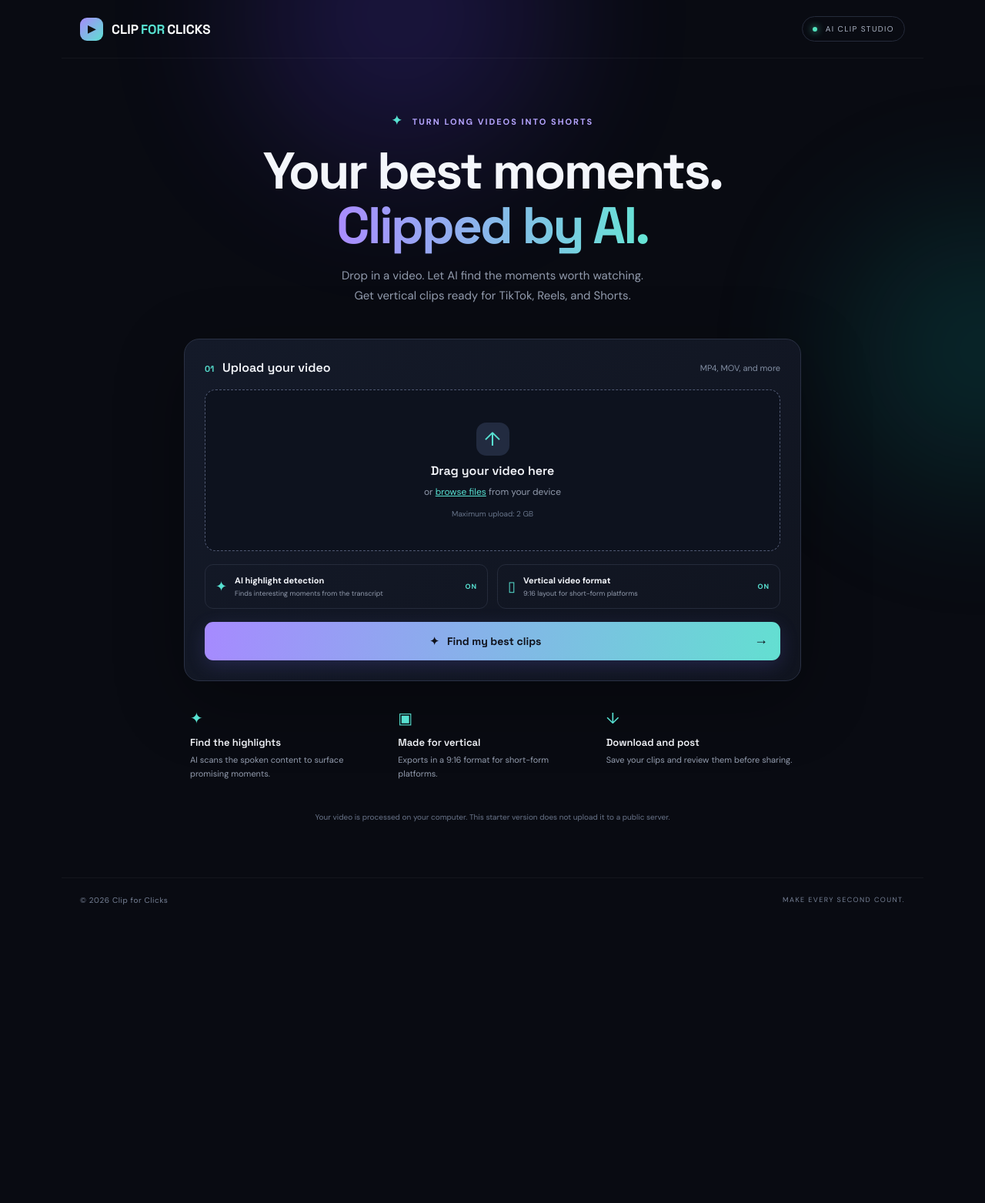
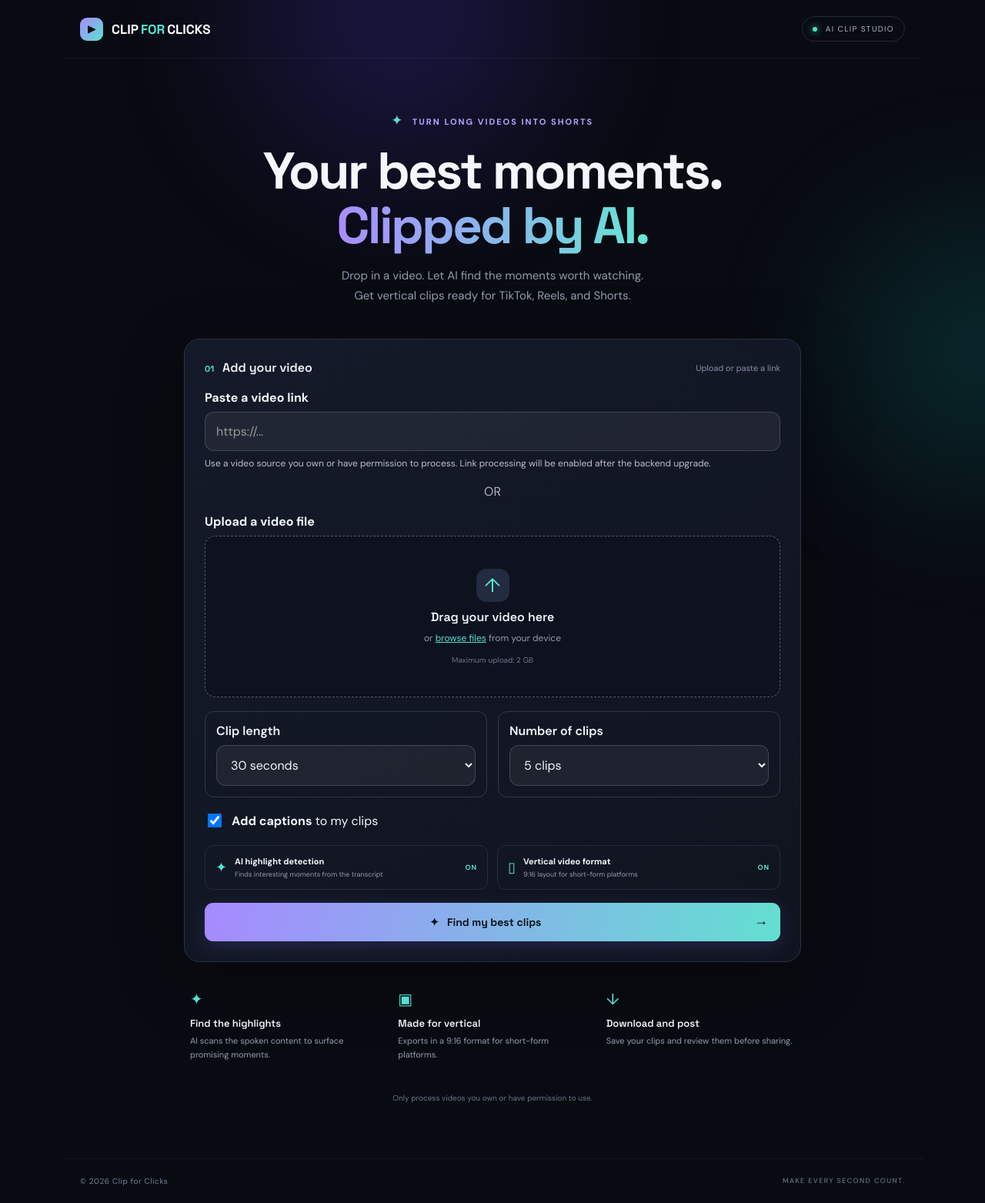
Before and after one commit to huddurk/Clips-For-Clicks, a Flask app: page / in a window 1280 px wide. Shown: the whole page at 77% size. Before the commit the page ends 1176 px from the top, so only its background shows below. Run offline with Flask 3, Linux system fonts and the light colour scheme.

Commit message:
Update index.html

```diff
--- a/clip_for_clicks/templates/index.html
+++ b/clip_for_clicks/templates/index.html
@@ -1,28 +1,123 @@
 <!doctype html>
 <html lang="en">
 <head>
-<meta charset="utf-8"><meta name="viewport" content="width=device-width, initial-scale=1">
+<meta charset="utf-8">
+<meta name="viewport" content="width=device-width, initial-scale=1">
 <title>Clip for Clicks — AI Video Clipper</title>
+
 <link rel="preconnect" href="https://fonts.googleapis.com">
 <link href="https://fonts.googleapis.com/css2?family=DM+Sans:wght@400;500;600;700&family=Space+Grotesk:wght@500;600;700&display=swap" rel="stylesheet">
 <link rel="stylesheet" href="/static/style.css">
+
+<style>
+.source-label {
+  display: block;
+  font-weight: 700;
+  margin: 18px 0 8px;
+}
+.url-input, .option-select {
+  width: 100%;
+  padding: 14px;
+  border: 1px solid rgba(150,150,170,.3);
+  border-radius: 12px;
+  background: rgba(255,255,255,.06);
+  color: inherit;
+  font: inherit;
+  box-sizing: border-box;
+}
+.url-input::placeholder {
+  color: #999;
+}
+.option-grid {
+  display: grid;
+  grid-template-columns: repeat(2,minmax(0,1fr));
+  gap: 14px;
+  margin: 18px 0;
+}
+.option-card {
+  padding: 14px;
+  border: 1px solid rgba(150,150,170,.25);
+  border-radius: 12px;
+}
+.option-card label {
+  display: block;
+  font-weight: 600;
+  margin-bottom: 8px;
+}
+.option-select option {
+  color: #222;
+}
+.caption-option {
+  display: flex;
+  align-items: center;
+  gap: 10px;
+  margin: 12px 0 20px;
+}
+.caption-option input {
+  width: 18px;
+  height: 18px;
+}
+.source-note {
+  font-size: 12px;
+  opacity: .75;
+  margin-top: 8px;
+}
+@media(max-width:500px) {
+  .option-grid {
+    grid-template-columns: 1fr;
+  }
+}
+</style>
 </head>
+
 <body>
-<div class="glow glow-a"></div><div class="glow glow-b"></div>
+<div class="glow glow-a"></div>
+<div class="glow glow-b"></div>
+
 <header class="nav">
-  <a class="brand" href="#"><span class="brand-icon">▶</span><span>CLIP<span class="accent">FOR</span>CLICKS</span></a>
+  <a class="brand" href="#">
+    <span class="brand-icon">▶</span>
+    <span>CLIP<span class="accent">FOR</span>CLICKS</span>
+  </a>
   <span class="nav-pill"><i></i> AI CLIP STUDIO</span>
 </header>
+
 <main>
   <section class="hero">
-    <div class="eyebrow"><span class="spark">✦</span> TURN LONG VIDEOS INTO SHORTS</div>
+    <div class="eyebrow">
+      <span class="spark">✦</span> TURN LONG VIDEOS INTO SHORTS
+    </div>
     <h1>Your best moments.<br><span class="gradient">Clipped by AI.</span></h1>
-    <p class="sub">Drop in a video. Let AI find the moments worth watching.<br>Get vertical clips ready for TikTok, Reels, and Shorts.</p>
+    <p class="sub">
+      Drop in a video. Let AI find the moments worth watching.<br>
+      Get vertical clips ready for TikTok, Reels, and Shorts.
+    </p>
   </section>
 
   <section class="workspace">
-    <div class="panel-head"><div><span class="step">01</span><b>Upload your video</b></div><span class="muted">MP4, MOV, and more</span></div>
+    <div class="panel-head">
+      <div><span class="step">01</span><b>Add your video</b></div>
+      <span class="muted">Upload or paste a link</span>
+    </div>
+
     <form id="clipForm">
+
+      <label class="source-label" for="videoUrl">Paste a video link</label>
+      <input
+        class="url-input"
+        type="url"
+        id="videoUrl"
+        name="video_url"
+        placeholder="https://..."
+      >
+      <p class="source-note">
+        Use a video source you own or have permission to process.
+        Link processing will be enabled after the backend upgrade.
+      </p>
+
+      <div style="text-align:center;margin:18px 0;opacity:.7;">OR</div>
+
+      <label class="source-label" for="video">Upload a video file</label>
       <label class="dropzone" id="dropzone" for="video">
         <input type="file" id="video" name="video" accept="video/*" hidden>
         <div class="upload-icon">↑</div>
@@ -30,26 +125,109 @@
         <span id="fileHint">or <u>browse files</u> from your device</span>
         <small>Maximum upload: 2 GB</small>
       </label>
+
+      <div class="option-grid">
+        <div class="option-card">
+          <label for="clipDuration">Clip length</label>
+          <select class="option-select" id="clipDuration" name="clip_duration">
+            <option value="15">15 seconds</option>
+            <option value="30" selected>30 seconds</option>
+            <option value="45">45 seconds</option>
+            <option value="60">60 seconds</option>
+          </select>
+        </div>
+
+        <div class="option-card">
+          <label for="clipCount">Number of clips</label>
+          <select class="option-select" id="clipCount" name="clip_count">
+            <option value="3">3 clips</option>
+            <option value="5" selected>5 clips</option>
+            <option value="10">10 clips</option>
+            <option value="20">20 clips</option>
+          </select>
+        </div>
+      </div>
+
+      <label class="caption-option" for="captions">
+        <input type="checkbox" id="captions" name="captions" checked>
+        <span><b>Add captions</b> to my clips</span>
+      </label>
+
       <div class="settings">
-        <div class="setting"><span class="setting-icon">✦</span><div><b>AI highlight detection</b><small>Finds interesting moments from the transcript</small></div><span class="toggle">ON</span></div>
-        <div class="setting"><span class="setting-icon">▯</span><div><b>Vertical video format</b><small>9:16 layout for short-form platforms</small></div><span class="toggle">ON</span></div>
+        <div class="setting">
+          <span class="setting-icon">✦</span>
+          <div>
+            <b>AI highlight detection</b>
+            <small>Finds interesting moments from the transcript</small>
+          </div>
+          <span class="toggle">ON</span>
+        </div>
+
+        <div class="setting">
+          <span class="setting-icon">▯</span>
+          <div>
+            <b>Vertical video format</b>
+            <small>9:16 layout for short-form platforms</small>
+          </div>
+          <span class="toggle">ON</span>
+        </div>
       </div>
-      <button class="primary" id="submitBtn" type="submit">✦ &nbsp; Find my best clips <span>→</span></button>
+
+      <button class="primary" id="submitBtn" type="submit">
+        ✦ &nbsp; Find my best clips <span>→</span>
+      </button>
     </form>
-    <div class="progress-wrap" id="progressWrap" hidden><div class="progress-top"><b id="status">Getting your video ready…</b><span class="spinner"></span></div><div class="progress-track"><div class="progress-bar"></div></div><small>First run may take a few minutes while the AI model downloads.</small></div>
+
+    <div class="progress-wrap" id="progressWrap" hidden>
+      <div class="progress-top">
+        <b id="status">Getting your video ready…</b>
+        <span class="spinner"></span>
+      </div>
+      <div class="progress-track">
+        <div class="progress-bar"></div>
+      </div>
+      <small>Processing may take a few minutes.</small>
+    </div>
+
     <div class="error" id="error" hidden></div>
+
     <section class="results" id="results" hidden>
-      <div class="results-title"><div><span class="step">02</span><b>Your clips are ready</b></div><span class="muted" id="resultCount"></span></div>
+      <div class="results-title">
+        <div><span class="step">02</span><b>Your clips are ready</b></div>
+        <span class="muted" id="resultCount"></span>
+      </div>
       <div id="clipList" class="clip-list"></div>
     </section>
   </section>
+
   <section class="features">
-    <div><span>✦</span><b>Find the highlights</b><p>AI scans the spoken content to surface promising moments.</p></div>
-    <div><span>▣</span><b>Made for vertical</b><p>Exports in a 9:16 format for short-form platforms.</p></div>
-    <div><span>↓</span><b>Download and post</b><p>Save your clips and review them before sharing.</p></div>
+    <div>
+      <span>✦</span>
+      <b>Find the highlights</b>
+      <p>AI scans the spoken content to surface promising moments.</p>
+    </div>
+    <div>
+      <span>▣</span>
+      <b>Made for vertical</b>
+      <p>Exports in a 9:16 format for short-form platforms.</p>
+    </div>
+    <div>
+      <span>↓</span>
+      <b>Download and post</b>
+      <p>Save your clips and review them before sharing.</p>
+    </div>
   </section>
-  <p class="footnote">Your video is processed on your computer. This starter version does not upload it to a public server.</p>
+
+  <p class="footnote">
+    Only process videos you own or have permission to use.
+  </p>
 </main>
-<footer>© 2026 Clip for Clicks <span>MAKE EVERY SECOND COUNT.</span></footer>
+
+<footer>
+  © 2026 Clip for Clicks
+  <span>MAKE EVERY SECOND COUNT.</span>
+</footer>
+
 <script src="/static/app.js"></script>
-</body></html>
+</body>
+</html>
```
